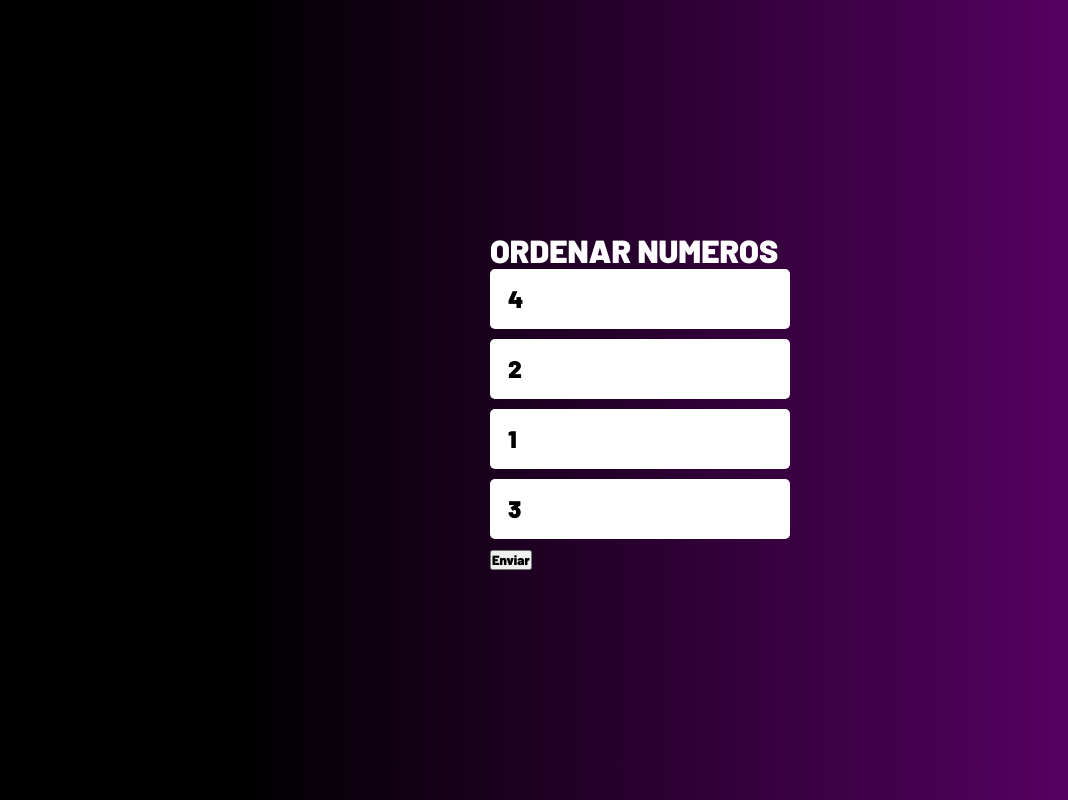
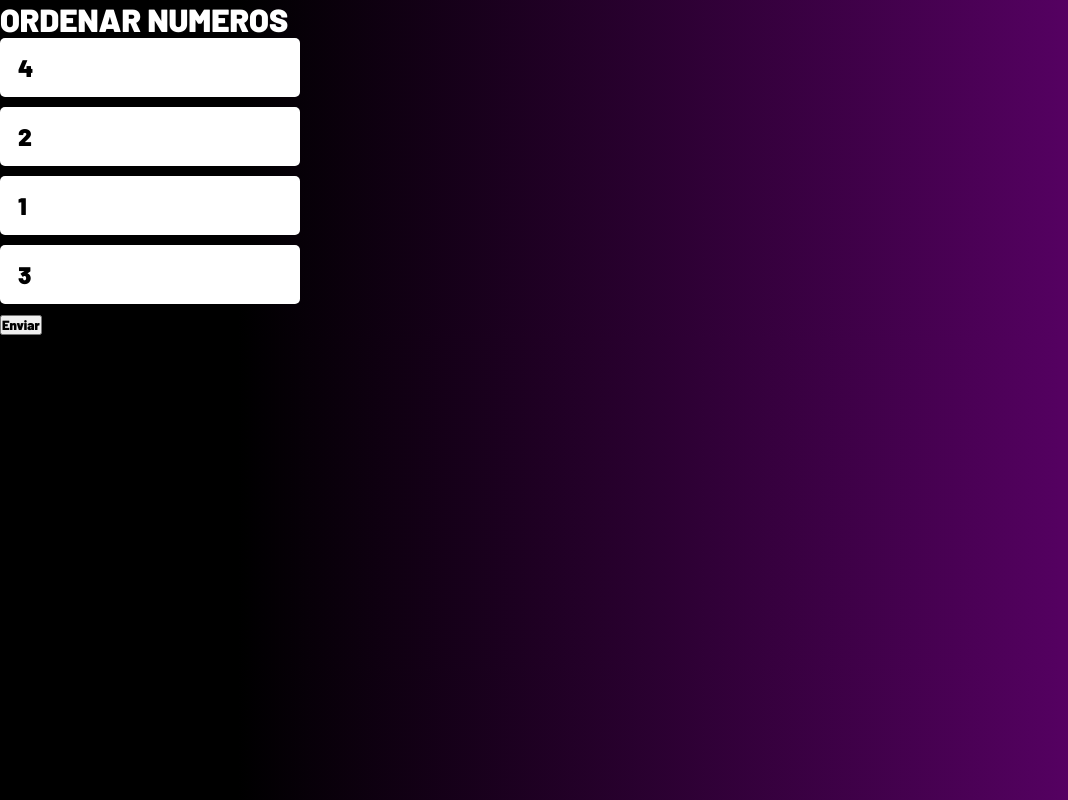
Before and after one commit to RodrigoAcosta182/TPI-UNLAM-Frontend, a React (Create React App) app: page /ordenanumeros in a window 1280 px wide. Shown: the whole page, without its empty margins (0-1068 px from the left). Built offline with nearby package versions, Linux system fonts and the light colour scheme.

Commit message:
fix estilos

```diff
--- a/src/pages/Juegos/ColorCorrecto/ColorCorrecto.css
+++ b/src/pages/Juegos/ColorCorrecto/ColorCorrecto.css
@@ -1,27 +1,4 @@
-html,
-body {
-  min-height: 100vh;
-  padding: 0;
-  margin: 0;
-}
-
-* {
-  box-sizing: border-box;
-}
-
-body {
-  background-repeat: no-repeat;
-  display: flex;
-  justify-content: center;
-  align-items: center;
-}
-
-.App {
-  font-family: sans-serif;
-  text-align: center;
-}
-
-ul {
+.colorCorrecto-ul {
   list-style: none;
   margin: 0;
   padding: 0;
@@ -32,7 +9,7 @@ ul {
   height: 280px;
 }
 
-.item {
+.colorCorrecto-li {
   display: block;
   width: 100px;
   height: 100px;
@@ -43,7 +20,7 @@ ul {
   flex-shrink: 0;
 }
 
-.outline {
+.colorCorrecto-outline {
   position: absolute;
   top: -20px;
   left: -20px;
--- a/src/pages/Juegos/ColorCorrecto/ColorCorrecto.js
+++ b/src/pages/Juegos/ColorCorrecto/ColorCorrecto.js
@@ -12,7 +12,7 @@ export default function ColorCorrecto() {
 
   return ( <>
     <AnimateSharedLayout>
-      <ul>
+      <ul className="colorCorrecto-ul">
         {colors.map(color => (
           <Item
             key={color}
@@ -30,11 +30,11 @@ export default function ColorCorrecto() {
 
 function Item({ color, isSelected, onClick }) {
   return (
-    <li className="item" onClick={onClick} style={{ backgroundColor: color }}>
+    <li className="colorCorrecto-li" onClick={onClick} style={{ backgroundColor: color }}>
       {isSelected && (
         <motion.div
           layoutId="outline"
-          className="outline"
+          className="colorCorrecto-outline"
           initial={false}
           animate={{ borderColor: color }}
           transition={spring}
--- a/src/pages/Juegos/OrdenaNumeros/OrdenaNumeros.css
+++ b/src/pages/Juegos/OrdenaNumeros/OrdenaNumeros.css
@@ -1,4 +1,4 @@
-body {
+/* body {
   width: 100vw;
   height: 100vh;
   background: #ffaa00;
@@ -8,7 +8,7 @@ body {
   display: flex;
   justify-content: center;
   align-items: center;
-  }
+} */
 
 nav {
   position: absolute;
```
Lines whose indentation alone changed are shown as unchanged.
